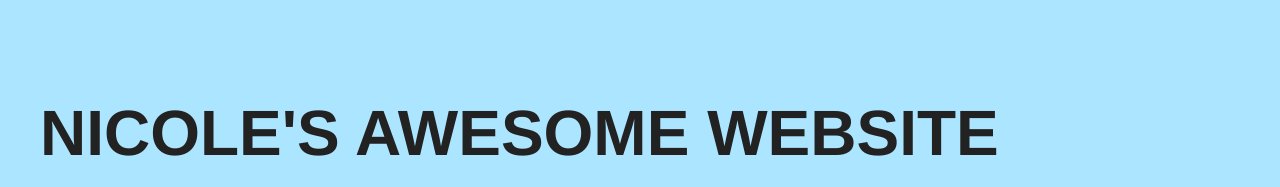
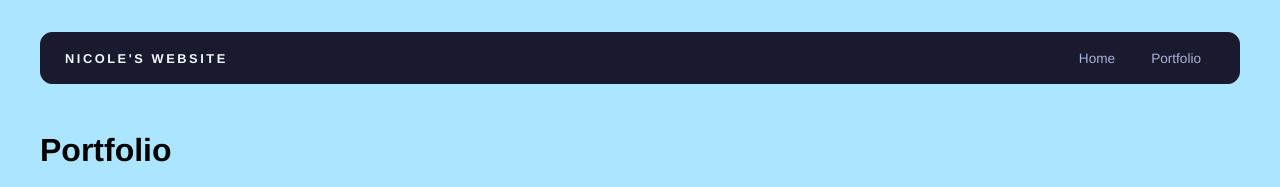
Before and after one commit to ng4269962/ng4269962.github.io, a plain HTML site: page portfolio.html in a window 1280 px wide. Shown: the top 187 px of the page. Drawn offline with Linux system fonts and the light colour scheme.

Commit message:
add portfolio page to wedsite

```diff
--- a/portfolio.html
+++ b/portfolio.html
@@ -1,40 +1,32 @@
 <!DOCTYPE html>
 <html>
   <head>
-  <title>My Awesome Website</title>
+    <title>Nicole's Portfolio</title>
     <link rel="stylesheet" href="style.css" />
   </head>
 
-<h1>
   <body>
     <!-- All content goes here -->
     <div id="all-contents">
-  <h1>NICOLE'S AWESOME WEBSITE</h1>
+      <nav>
+        <h1>Nicole's Website</h1>
         <ul id="nav-ul">
           <li class="nav-li">
             <a href="index.html">Home</a>
+          </li>
           <li class="nav-li">
             <a href="portfolio.html">Portfolio</a>
           </li>
-
-</li>
-
         </ul>
 
 
-</h1>
-
-
-
+      </nav>
 
       <main>
         <div class="content">
           <h1>Portfolio</h1>
           <h3>FSD Projects</h3>
           <ul id="portfolio">
-
-    </ul>
-
             <li>
               <a href="fsd-projects/platformer/">Platformer: A cannon-dodging adventure game for Halleb0t</a>
             </li>
@@ -49,8 +41,15 @@
             </li>
 
 
+          </ul>
+
+    <!-- ASD Projects will go here -->
+
         </div>
+
+
       </main>
 
+    </div>
   </body>
 </html>
```
Lines whose indentation alone changed are shown as unchanged.
